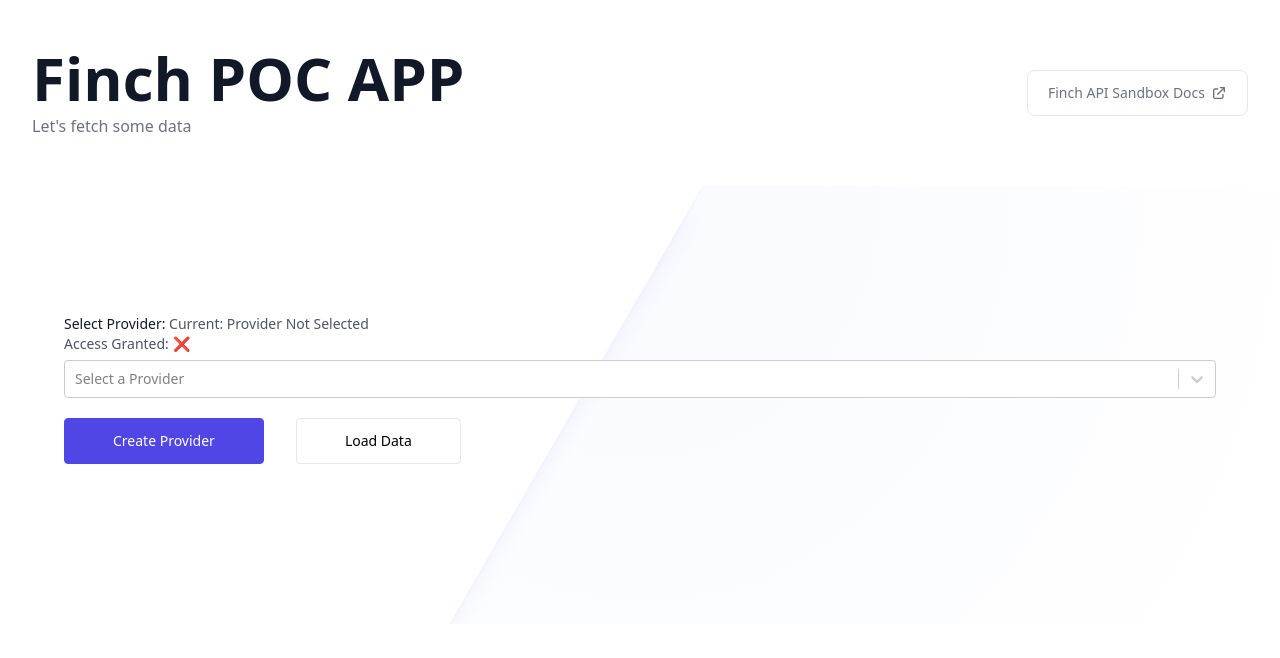
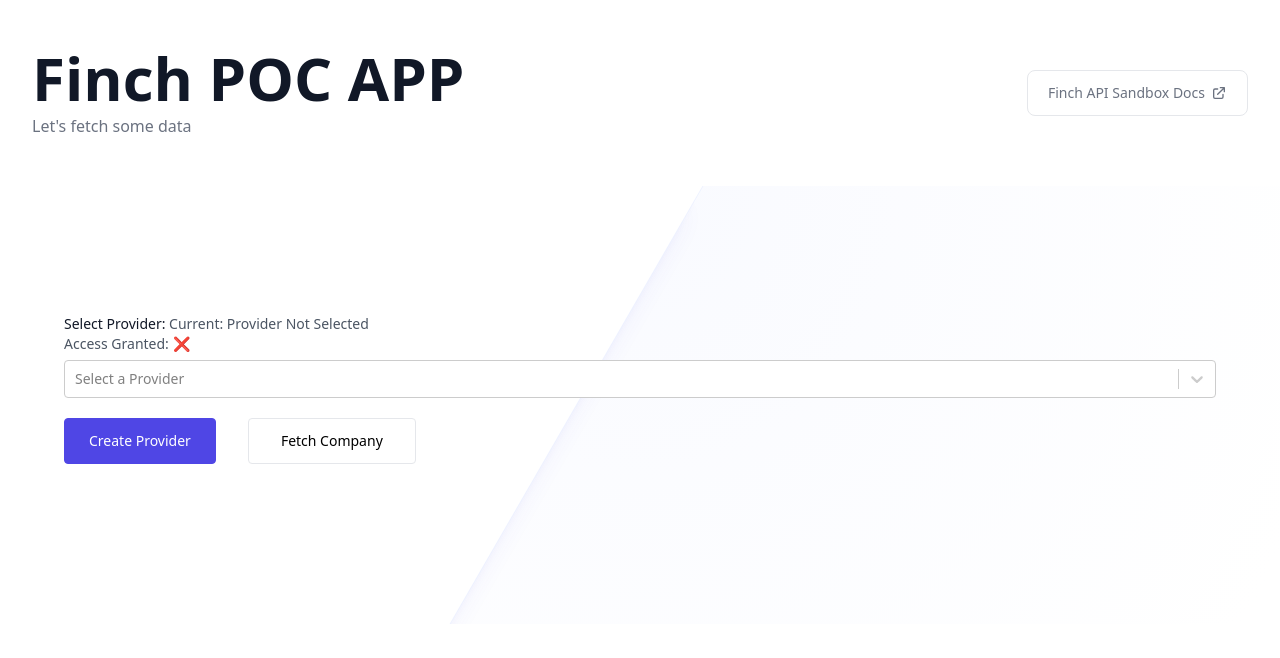
Before and after one commit to adamglasser/finch_poc, a React (Create React App) app in the folder app/: page / in a window 1280 px wide. Shown: the top 658 px of the page. Built offline with nearby package versions, Linux system fonts and the light colour scheme.

Commit message:
get company

```diff
--- a/app/src/components/CreateProvider.js
+++ b/app/src/components/CreateProvider.js
@@ -103,7 +103,7 @@
                     placeholder="Select a Provider"
                 />
             <div className='row gap-3'>
-                <button className='my-5 rounded border border-indigo-600 bg-indigo-600 px-12 py-3 text-sm font-medium text-white hover:bg-transparent hover:text-indigo-600 focus:outline-none focus:ring active:text-indigo-500' onClick={handleButtonClick}>Create Provider</button>
+                <button className='my-5 rounded border border-indigo-600 bg-indigo-600 px-6 py-3 text-sm font-medium text-white hover:bg-transparent hover:text-indigo-600 focus:outline-none focus:ring active:text-indigo-500' onClick={handleButtonClick}>Create Provider</button>
                 <DisplayCompany selectedProvider={selectedProvider} accessGranted={accessGranted} />
             </div>
             </div>
--- a/app/src/components/DisplayCompany.js
+++ b/app/src/components/DisplayCompany.js
@@ -4,6 +4,12 @@
 
 const DisplayCompany = ({ selectedProvider, accessGranted }) => {
     const [data, setData] = useState({});
+
+    useEffect((selectedProvider) =>{
+        if (!selectedProvider){
+            setData({})
+        }
+    },[selectedProvider])
 
     const fetchData = () => {
         if (selectedProvider && accessGranted) {
@@ -15,7 +21,18 @@
                 setData(response.data);
             })
             .catch(error => {
-                console.error('Error:', error);
+                //console.error('Error:', error);
+                if (error.response) {
+                    console.log(error.response.status)
+                    if (error.response.status == 501){
+                        setData({})
+                        alert('This endpoint is not supported by your selected provider')
+                    }
+                }
+                else{
+                    console.error(error)
+                    alert('We ran into a server error fetching this data')
+                }
             });
         } else {
             alert('Please select a provider and ensure access is granted');
@@ -27,10 +44,10 @@
     return (
         <>
             <button
-                className={`gap-8 mx-8 mb-8 inline-block rounded border border-${buttonEnabled ? 'green' : 'grey'}-600 bg-${buttonEnabled ? 'green' : 'grey'}-600 px-12 py-3 text-sm font-medium ${buttonEnabled ? 'text-white' : 'text-dark'} ${buttonEnabled ? 'hover:bg-green-700' : ''}`}
+                className={`gap-8 mx-8 mb-8 inline-block rounded border border-${buttonEnabled ? 'green' : 'grey'}-600 bg-${buttonEnabled ? 'green' : 'grey'}-600 px-8 py-3 text-sm font-medium ${buttonEnabled ? 'text-white' : 'text-dark'} ${buttonEnabled ? 'hover:bg-green-700' : ''}`}
                 onClick={fetchData}
             >
-                Load Data
+                Fetch Company
             </button>
             {data ? <DisplayData data={data} /> : <p>No data loaded.</p>}
         </>
--- a/app/src/components/DisplayData.js
+++ b/app/src/components/DisplayData.js
@@ -1,44 +1,44 @@
 const DisplayData = ({ data, depth = 0 }) => {
     const boldnessClasses = [
         'font-extrabold', // root level
-        'font-semibold',      // first nested level
-        'font-normal',  // second nested level
-        'font-light'     // third nested level or deeper
+        'font-semibold',  // first nested level
+        'font-normal',    // second nested level
+        'font-light'      // third nested level or deeper
     ];
 
     const textClass = boldnessClasses[Math.min(depth, boldnessClasses.length - 1)];
 
     return (
-        <div>
+        <ul style={{ paddingLeft: `${depth * 20}px`, listStyleType: 'none' }}>
             {Object.entries(data).map(([key, value]) => {
                 if (value && typeof value === 'object' && !Array.isArray(value)) {
                     // Recursive case for objects
                     return (
-                        <div key={key} className={`ml-${depth * 4}`}>
-                            <div className={`${textClass} mb-2`}>{key}:</div>
+                        <li key={key}>
+                            <div className={`${textClass}`}>{key}:</div>
                             <DisplayData data={value} depth={depth + 1} />
-                        </div>
+                        </li>
                     );
                 } else if (Array.isArray(value)) {
                     // Recursive case for arrays
                     return (
-                        <div key={key} className={`ml-${depth * 4}`}>
-                            <div className={`${textClass} mb-2`}>{key}:</div>
+                        <li key={key}>
+                            <div className={`${textClass}`}>{key}:</div>
                             {value.map((item, index) => (
                                 <DisplayData key={index} data={item} depth={depth + 1} />
                             ))}
-                        </div>
+                        </li>
                     );
                 } else {
                     // Base case for simple values
                     return (
-                        <div key={key} className={`${textClass} mb-2`}>
+                        <li key={key} className={`${textClass}`}>
                             {key}: {String(value)}
-                        </div>
+                        </li>
                     );
                 }
             })}
-        </div>
+        </ul>
     );
 };
 
--- a/app/src/output.css
+++ b/app/src/output.css
@@ -788,6 +788,11 @@
   padding-bottom: 2rem;
 }
 
+.px-8 {
+  padding-left: 2rem;
+  padding-right: 2rem;
+}
+
 .text-center {
   text-align: center;
 }
```
Also changed, not shown: 1 other file (tests, documents, lock files or other folders).
